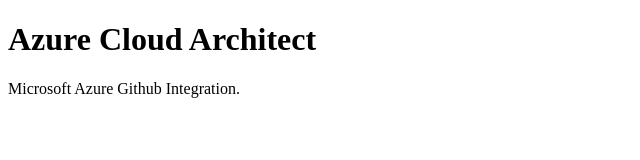
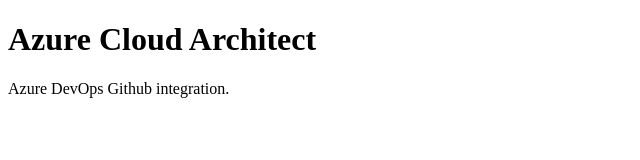
Before and after one commit to suganyakarthik1/HTML1, a plain HTML site: page index.html in a window 1280 px wide. Shown: the full height of the page, 0-640 px from the left. Drawn offline with Linux system fonts and the light colour scheme.

Commit message:
commit1.0

```diff
--- a/index.html
+++ b/index.html
@@ -3,7 +3,7 @@
 <body>
 
 <h1>Azure Cloud Architect</h1>
-<p>Microsoft Azure Github Integration.</p>
+<p>Azure DevOps Github integration.</p>
 
 </body>
 </html>
```
